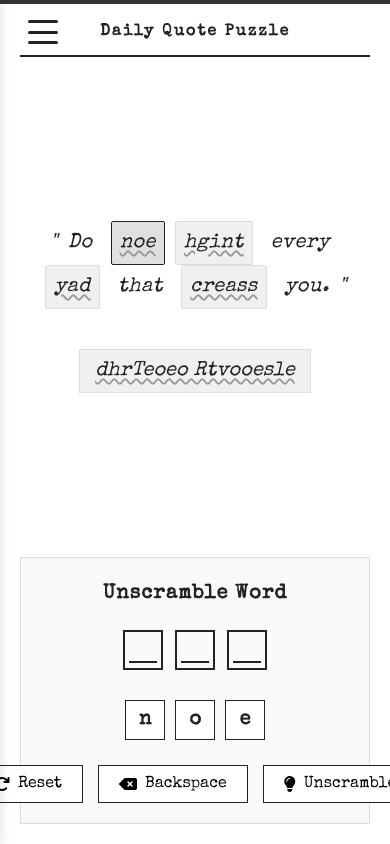
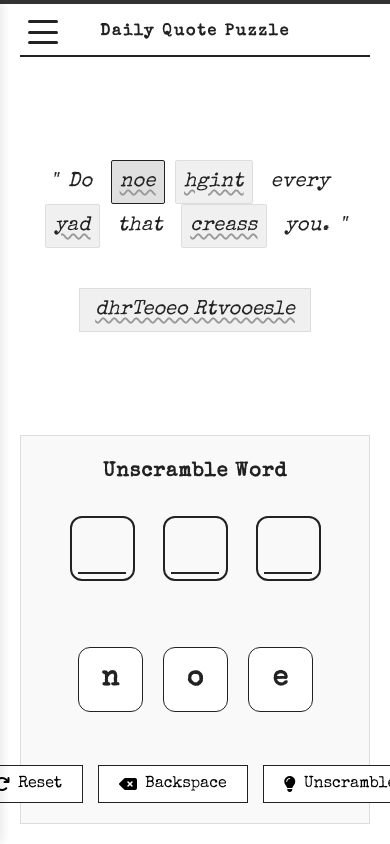
Before and after one commit to jppalli/dailyquote_cursor, a plain HTML site: page daily_quote_puzzle_modern.html in a window 390 px wide. Drawn offline with nearby package versions, Linux system fonts and the light colour scheme.

Commit message:
Improve mobile letter tapping experience with larger touch targets and better feedback

```diff
--- a/daily_quote_puzzle_modern.html
+++ b/daily_quote_puzzle_modern.html
@@ -359,16 +359,43 @@
             font-weight: 600;
             cursor: pointer;
             transition: all 0.2s;
+            /* Improve touch targets */
+            min-height: 44px;
+            min-width: 44px;
+            /* Add touch feedback */
+            -webkit-tap-highlight-color: transparent;
+            user-select: none;
+            -webkit-user-select: none;
         }
 
         .letter-btn:not(.used):hover {
             background: #e0e0e0;
+            transform: scale(1.05);
+        }
+
+        .letter-btn:not(.used):active {
+            background: #d0d0d0;
+            transform: scale(0.95);
         }
 
         .letter-btn.used {
             background: #ddd;
             color: #888;
             cursor: default;
+            transform: scale(0.9);
+            opacity: 0.7;
+        }
+
+        /* Touch-specific improvements */
+        @media (hover: none) and (pointer: coarse) {
+            .letter-btn:not(.used):hover {
+                transform: none;
+            }
+
+            .letter-btn:not(.used):active {
+                background: #d0d0d0;
+                transform: scale(0.95);
+            }
         }
 
         .controls {
@@ -1172,7 +1199,17 @@
             .newspaper-container { padding: 20px; }
             .newspaper-title { font-size: 20px; }
             .quote-text { font-size: 20px; padding: 0 10px; }
-            .letter-btn, .letter-cell { width: 40px; height: 40px; font-size: 20px; }
+            .letter-btn, .letter-cell {
+                width: 55px;
+                height: 55px;
+                font-size: 24px;
+                margin: 5px;
+                border-radius: 8px;
+            }
+            .available-letters {
+                gap: 8px;
+                padding: 10px;
+            }
             .modal-content { width: 95%; padding: 20px; }
             .help-content li { padding-left: 20px; }
             .stats-grid { grid-template-columns: 1fr; }
@@ -1192,6 +1229,17 @@
 
         @media (max-width: 480px) {
             .newspaper-title { font-size: 18px; }
+            .letter-btn, .letter-cell {
+                width: 60px;
+                height: 60px;
+                font-size: 26px;
+                margin: 6px;
+                border-radius: 10px;
+            }
+            .available-letters {
+                gap: 6px;
+                padding: 15px;
+            }
 
             .slide-menu {
                 width: 85%;
@@ -1203,6 +1251,18 @@
         }
 
         @media (max-width: 400px) {
+            .letter-btn, .letter-cell {
+                width: 65px;
+                height: 65px;
+                font-size: 28px;
+                margin: 8px;
+                border-radius: 12px;
+            }
+            .available-letters {
+                gap: 4px;
+                padding: 20px;
+            }
+
             .slide-menu {
                 width: 90%;
             }
```
